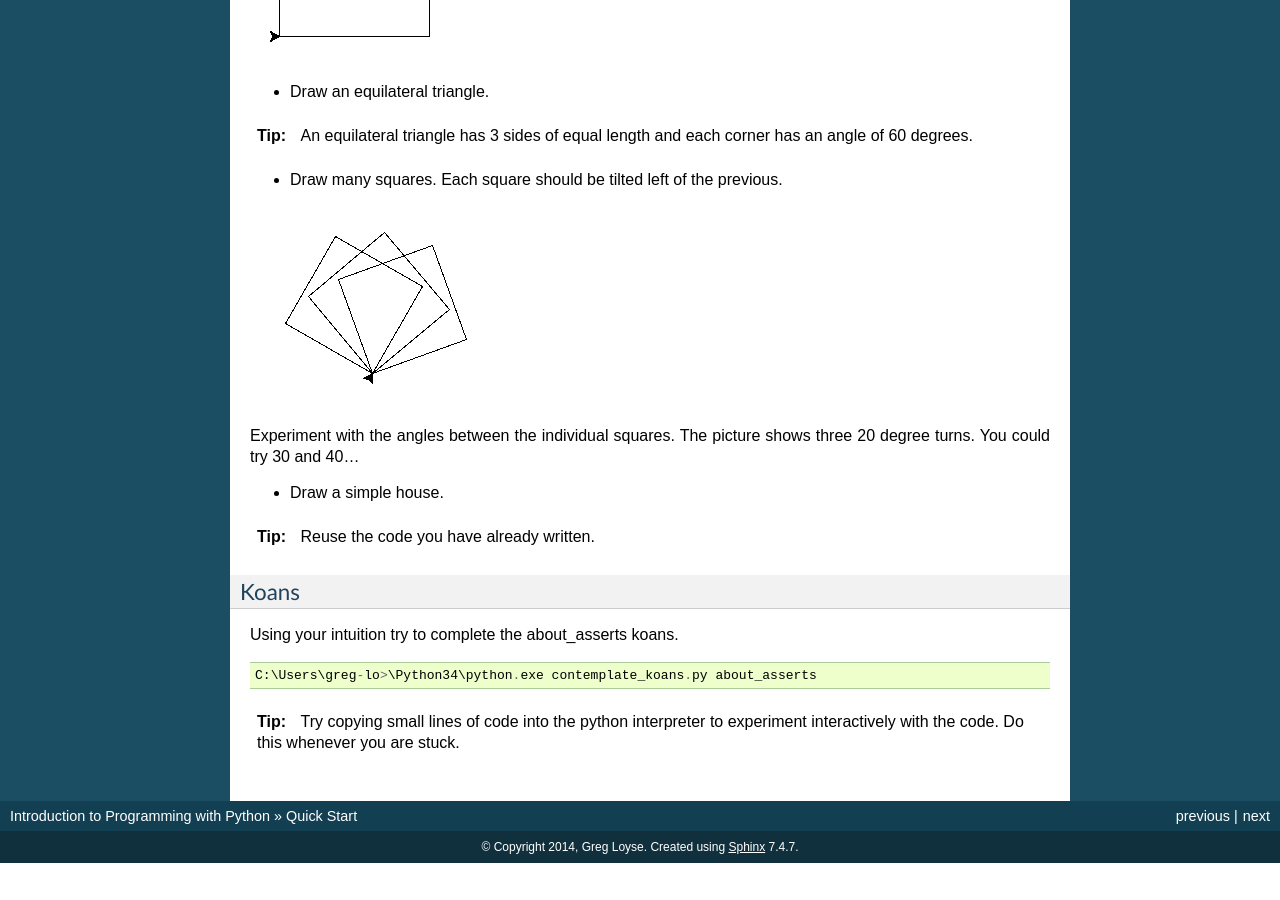
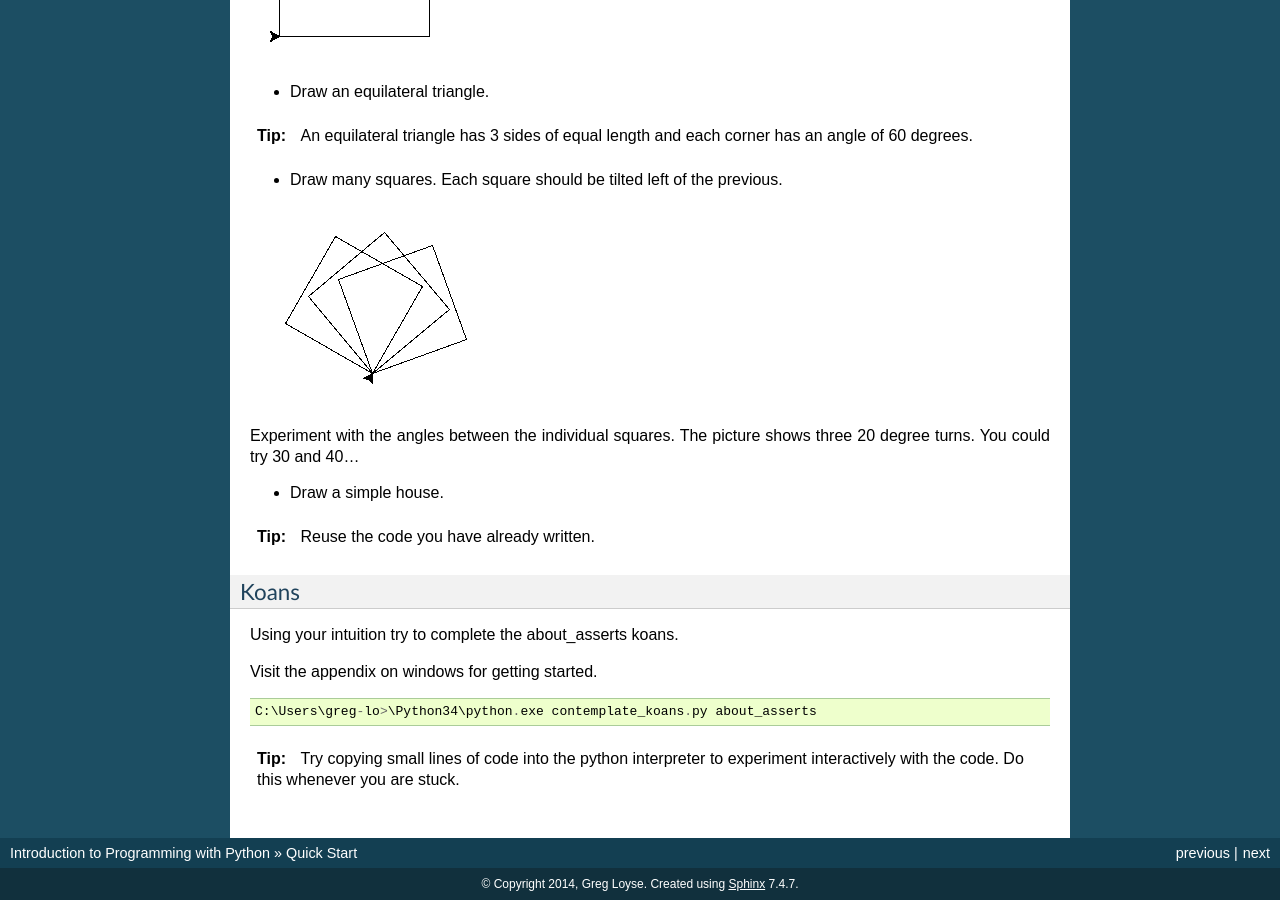
Before and after one commit to gu-lseg/intro-to-programming, a Sphinx documentation site: the page built from source/getting_started.rst, in a window 1280 px wide and 900 px high, scrolled down 3035 px. Built offline with Sphinx 7.4.7, drawn with Linux system fonts in a browser that asks for light colours; pages that are not in the unit, such as notebooks, are missing from menus; before the commit the page ends 3898 px from its top, so only the background shows below that.

Commit message:
added windows specific instructions

```diff
--- a/source/getting_started.rst
+++ b/source/getting_started.rst
@@ -177,6 +177,8 @@ Koans
 
 Using your intuition try to complete the about_asserts koans.
 
+Visit the appendix on windows for getting started.
+
 ::
 
     C:\Users\greg-lo>\Python34\python.exe contemplate_koans.py about_asserts
```
